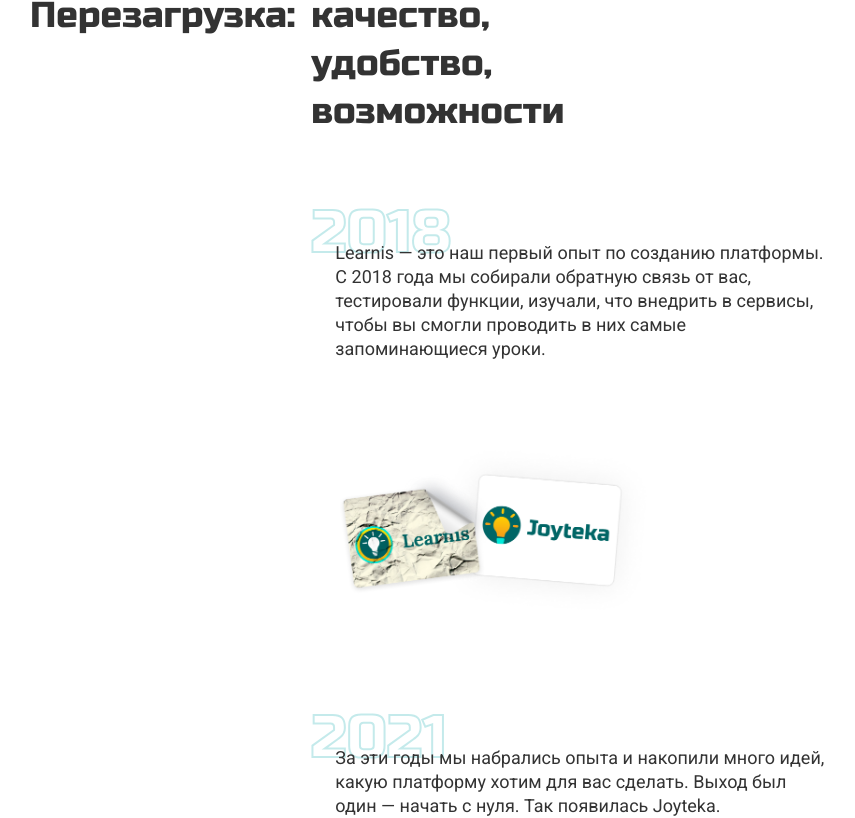
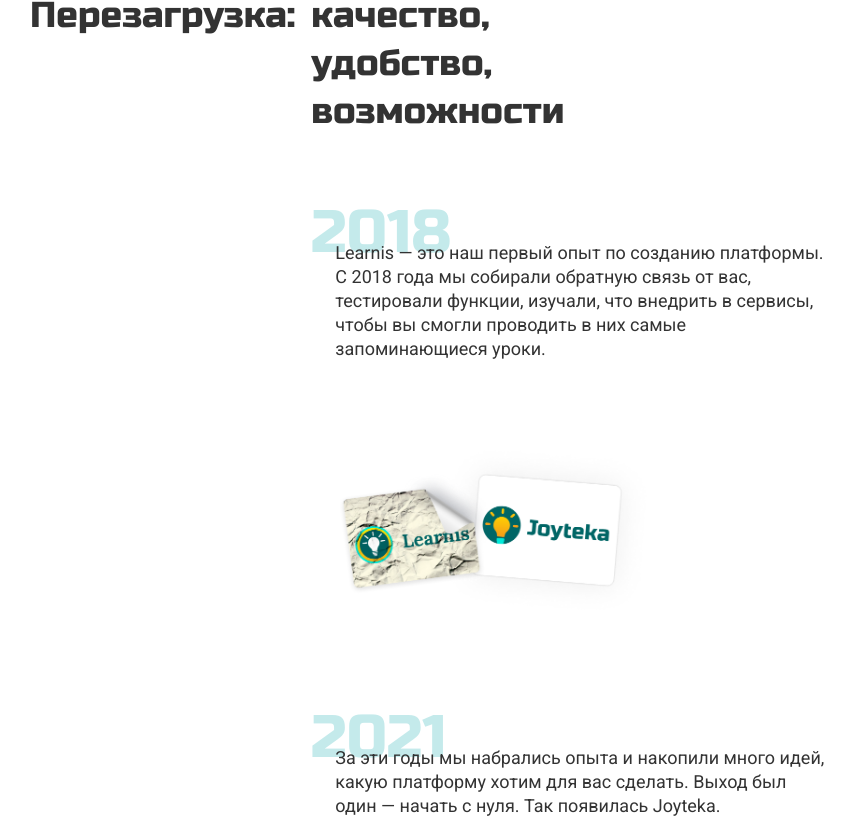
Before and after one commit to Orehouse/joy-landing, a Next.js app: page / in a window 1280 px wide. Shown: the part 908-1726 px from the top of the page, without its empty margins (130-985 px from the left). Built offline with nearby package versions, Linux system fonts and the light colour scheme.

Commit message:
Change year color on ReloadBlockStage

```diff
--- a/components/ReloadBlock/_Stage/ReloadBlockStage.module.scss
+++ b/components/ReloadBlock/_Stage/ReloadBlockStage.module.scss
@@ -5,8 +5,7 @@
   font-weight: normal;
   font-size: 60px;
   line-height: 81px;
-  color: rgba(0, 0, 0, 0);
-  -webkit-text-stroke: 2px rgba($ld_color_turquoise, 0.3);
+  color: rgba($ld_color_turquoise, 0.3);
 }
 
 .description {
```
